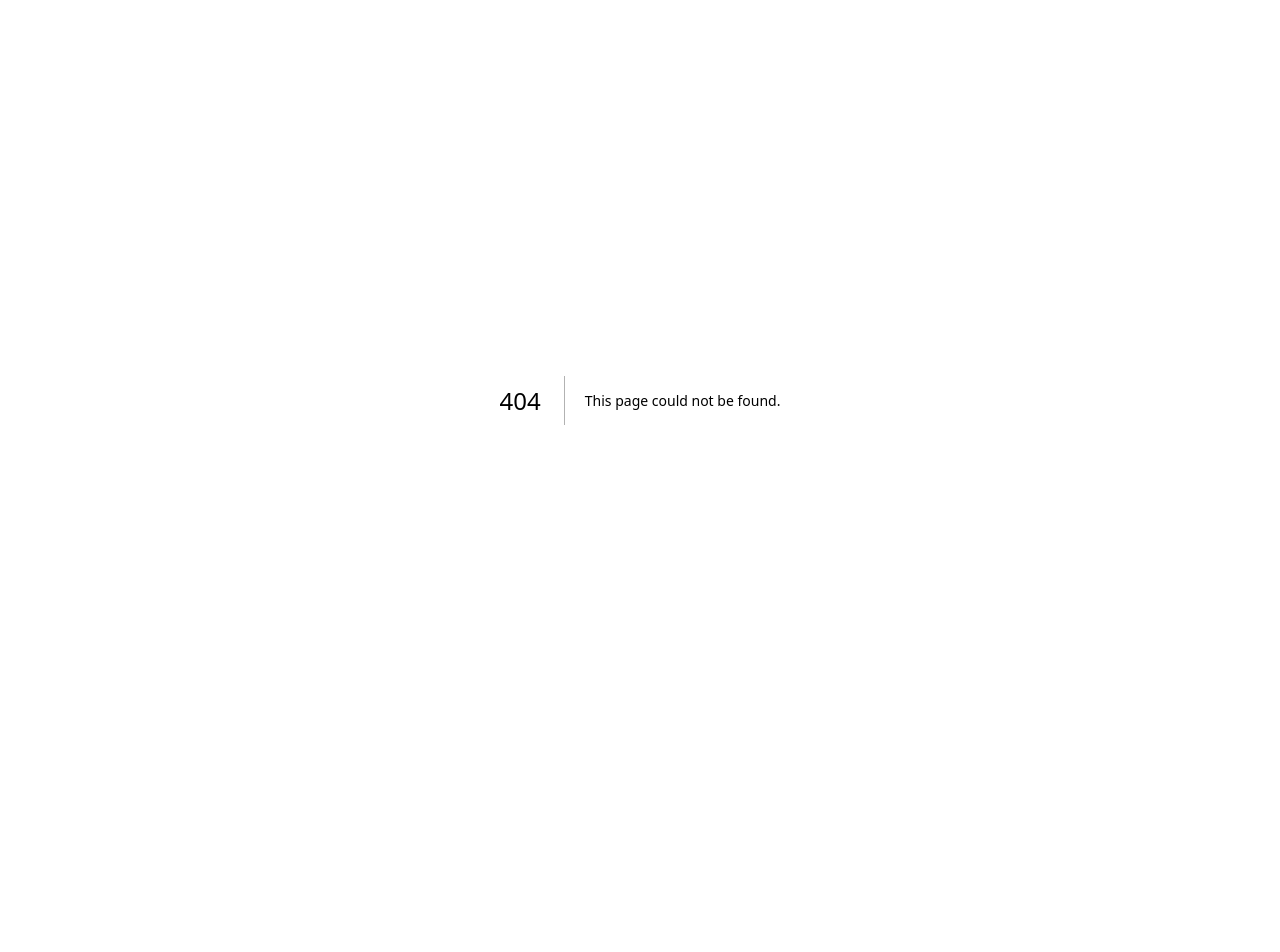
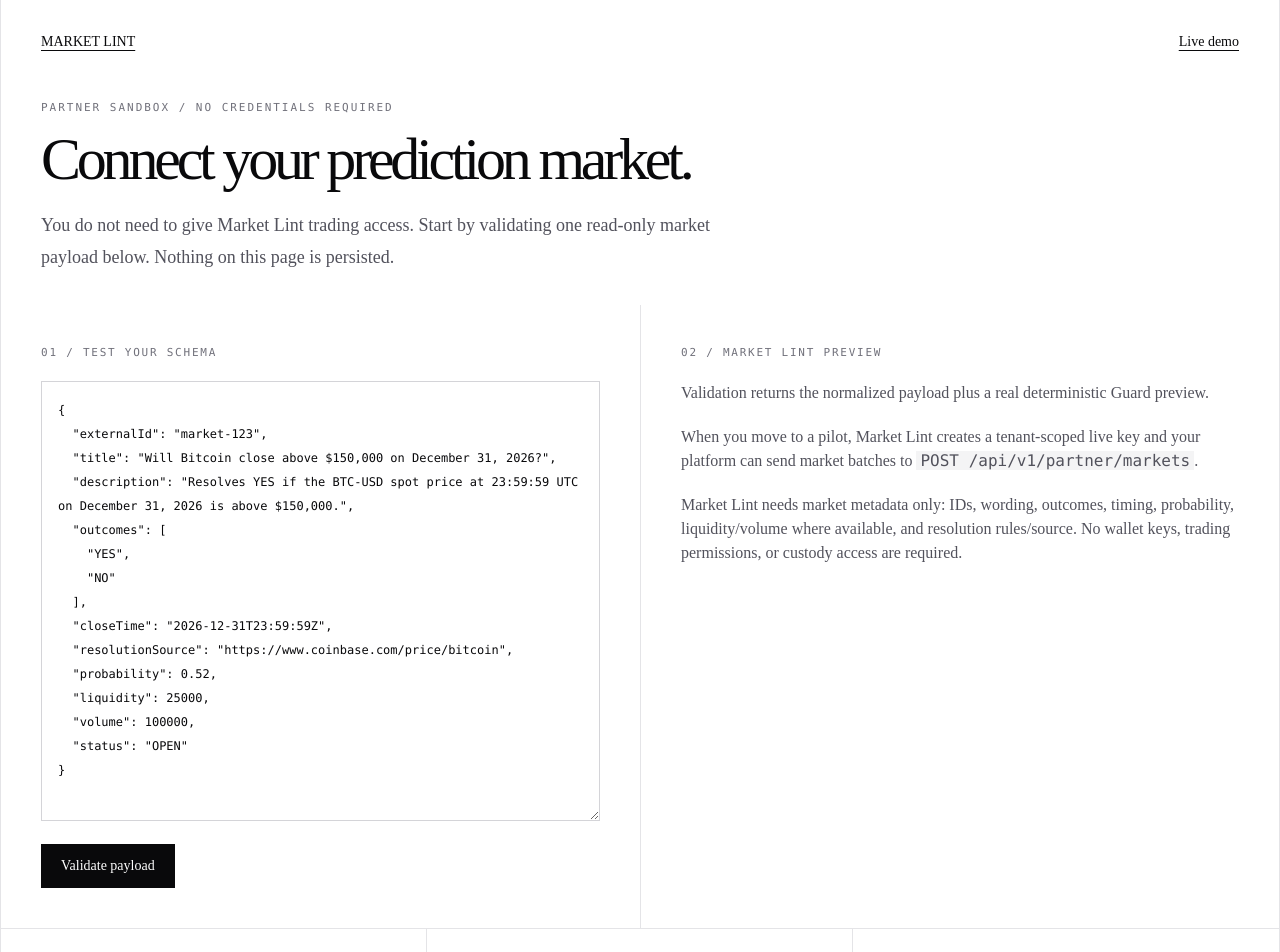
Before and after one commit to mushee-io/lint, a Next.js app: page /connect in a window 1280 px wide. Before the commit this address had no page. Shown: the top 952 px of the page. Before the commit the page ends 800 px from the top, so only its background shows below. Built offline with nearby package versions, Linux system fonts and the light colour scheme.

Commit message:
feat: add self-serve platform connection page

```diff
--- /dev/null
+++ b/src/app/connect/page.tsx
@@ -0,0 +1,67 @@
+"use client";
+
+import Link from "next/link";
+import { useState } from "react";
+
+const starter = JSON.stringify({
+  externalId: "market-123",
+  title: "Will Bitcoin close above $150,000 on December 31, 2026?",
+  description: "Resolves YES if the BTC-USD spot price at 23:59:59 UTC on December 31, 2026 is above $150,000.",
+  outcomes: ["YES", "NO"],
+  closeTime: "2026-12-31T23:59:59Z",
+  resolutionSource: "https://www.coinbase.com/price/bitcoin",
+  probability: 0.52,
+  liquidity: 25000,
+  volume: 100000,
+  status: "OPEN"
+}, null, 2);
+
+export default function ConnectPage() {
+  const [payload, setPayload] = useState(starter);
+  const [result, setResult] = useState<unknown>(null);
+  const [error, setError] = useState("");
+  const [loading, setLoading] = useState(false);
+
+  async function validate() {
+    setLoading(true);
+    setError("");
+    setResult(null);
+    try {
+      const parsed = JSON.parse(payload);
+      const response = await fetch("/api/v1/partner/validate", { method: "POST", headers: { "Content-Type": "application/json" }, body: JSON.stringify(parsed) });
+      const body = await response.json();
+      if (!response.ok) throw new Error(body.error?.message ?? "Validation failed");
+      setResult(body.data);
+    } catch (caught) {
+      setError(caught instanceof Error ? caught.message : "Validation failed");
+    } finally {
+      setLoading(false);
+    }
+  }
+
+  return <main className="min-h-screen bg-white text-zinc-950">
+    <header className="mx-auto max-w-7xl border-x border-zinc-200 px-6 py-8 md:px-10">
+      <div className="flex items-center justify-between gap-4"><Link href="/" className="text-sm underline underline-offset-4">MARKET LINT</Link><Link href="/explore" className="text-sm underline underline-offset-4">Live demo</Link></div>
+      <p className="mt-12 font-mono text-[11px] tracking-[.18em] text-zinc-500">PARTNER SANDBOX / NO CREDENTIALS REQUIRED</p>
+      <h1 className="mt-3 max-w-4xl text-6xl tracking-[-.07em]">Connect your prediction market.</h1>
+      <p className="mt-5 max-w-2xl text-lg leading-8 text-zinc-600">You do not need to give Market Lint trading access. Start by validating one read-only market payload below. Nothing on this page is persisted.</p>
+    </header>
+
+    <section className="mx-auto grid max-w-7xl border border-zinc-200 border-t-0 md:grid-cols-2">
+      <div className="p-6 md:p-10">
+        <p className="font-mono text-[11px] tracking-[.16em] text-zinc-500">01 / TEST YOUR SCHEMA</p>
+        <textarea value={payload} onChange={(event) => setPayload(event.target.value)} className="mt-5 min-h-[440px] w-full border border-zinc-300 p-4 font-mono text-xs leading-6 outline-none focus:border-zinc-950" />
+        <button onClick={() => void validate()} disabled={loading} className="mt-4 bg-zinc-950 px-5 py-3 text-sm text-white disabled:opacity-50">{loading ? "Validating…" : "Validate payload"}</button>
+        {error ? <p className="mt-4 border border-zinc-300 p-4 text-sm">{error}</p> : null}
+      </div>
+      <div className="border-t border-zinc-200 p-6 md:border-t-0 md:border-l md:p-10">
+        <p className="font-mono text-[11px] tracking-[.16em] text-zinc-500">02 / MARKET LINT PREVIEW</p>
+        {result ? <pre className="mt-5 max-h-[560px] overflow-auto whitespace-pre-wrap bg-zinc-50 p-4 text-xs leading-6">{JSON.stringify(result, null, 2)}</pre> : <div className="mt-5 space-y-5 text-zinc-600"><p>Validation returns the normalized payload plus a real deterministic Guard preview.</p><p>When you move to a pilot, Market Lint creates a tenant-scoped live key and your platform can send market batches to <code className="bg-zinc-100 px-1">POST /api/v1/partner/markets</code>.</p><p>Market Lint needs market metadata only: IDs, wording, outcomes, timing, probability, liquidity/volume where available, and resolution rules/source. No wallet keys, trading permissions, or custody access are required.</p></div>}
+      </div>
+    </section>
+
+    <section className="mx-auto grid max-w-7xl border-x border-b border-zinc-200 md:grid-cols-3">
+      {[["1. Validate", "Test your market JSON publicly without credentials or persistence."], ["2. Pilot", "Receive a tenant-scoped API key and send a read-only market feed."], ["3. Measure", "Run Guard + Watch and produce a feedback-backed pilot report."]].map(([title, copy]) => <div key={title} className="border-b border-zinc-200 p-6 last:border-b-0 md:border-b-0 md:border-r md:last:border-r-0"><strong>{title}</strong><p className="mt-3 text-sm leading-6 text-zinc-600">{copy}</p></div>)}
+    </section>
+  </main>;
+}
```
